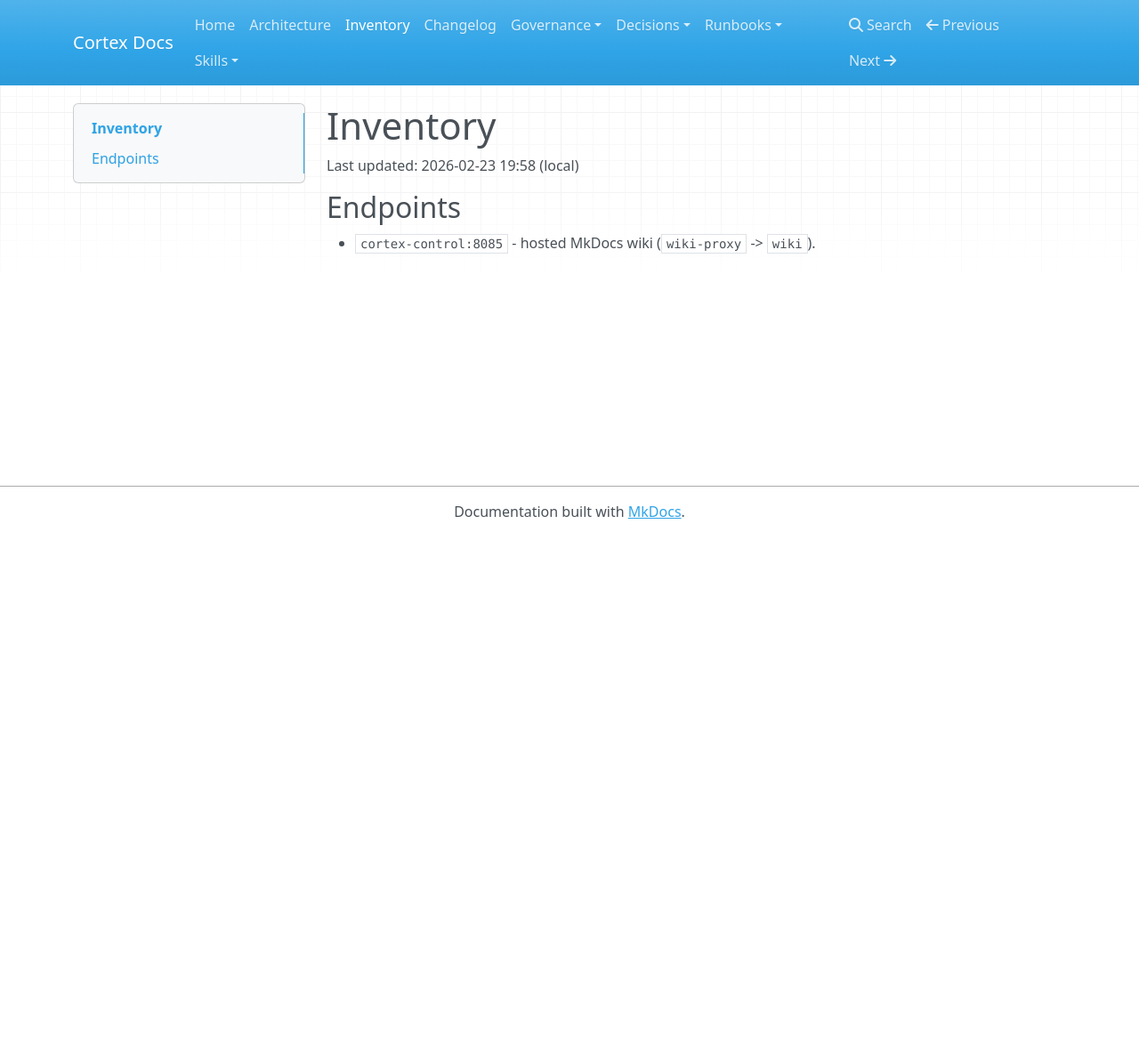
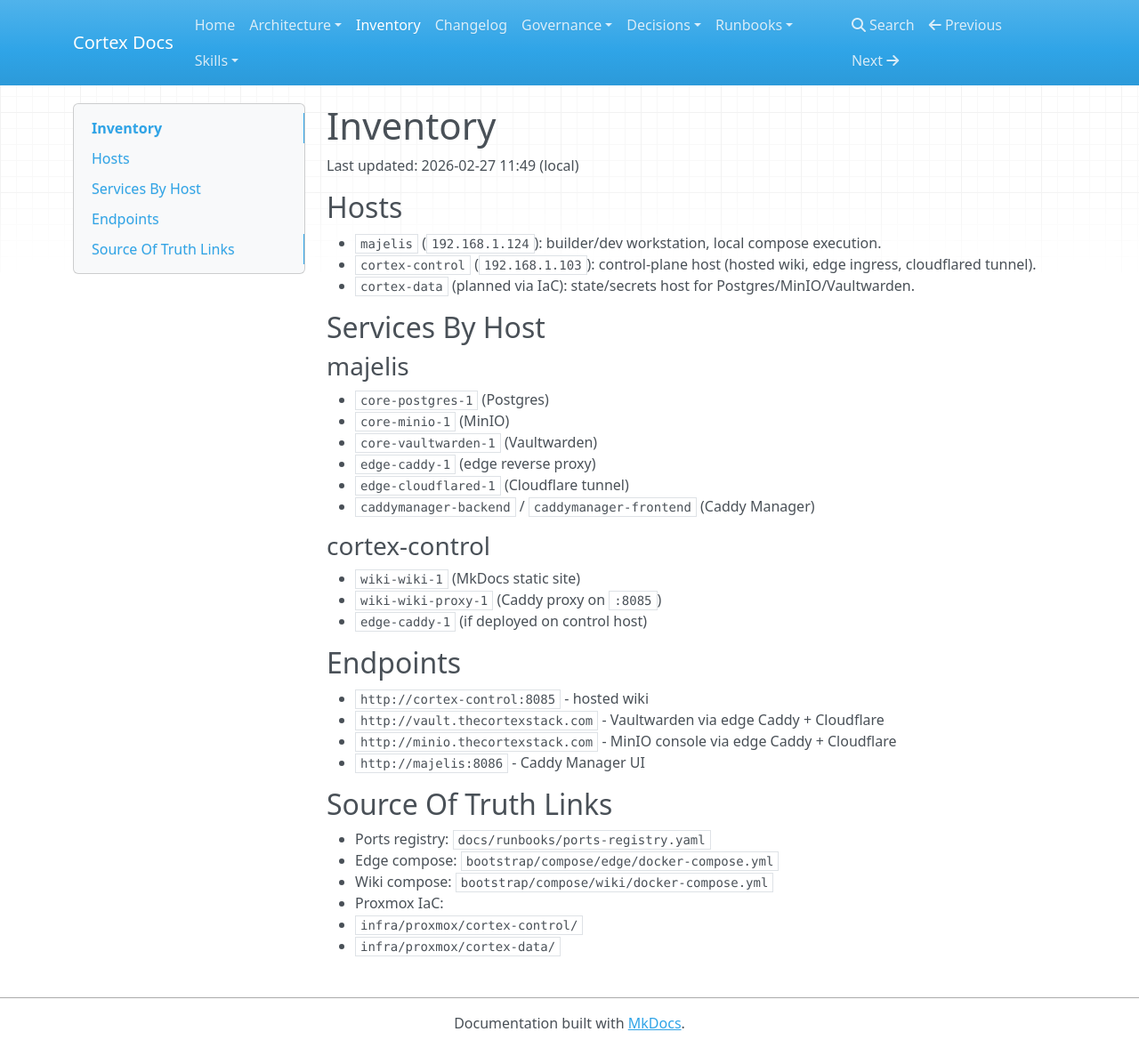
Before and after one commit to msm028/Cortex, an MkDocs documentation site: the page built from docs/inventory.md, in a window 1280 px wide and 1178 px high. Shown: the whole window at 89% size. Built offline with MkDocs 1.6.1, drawn with Linux system fonts in a browser that asks for light colours; nearby versions of some CDN libraries.

Commit message:
docs: add architecture diagrams and improve iac/inventory discoverability

```diff
--- a/docs/inventory.md
+++ b/docs/inventory.md
@@ -1,6 +1,42 @@
 # Inventory
 
-Last updated: 2026-02-23 19:58 (local)
+Last updated: 2026-02-27 11:49 (local)
+
+## Hosts
+
+- `majelis` (`192.168.1.124`): builder/dev workstation, local compose execution.
+- `cortex-control` (`192.168.1.103`): control-plane host (hosted wiki, edge ingress, cloudflared tunnel).
+- `cortex-data` (planned via IaC): state/secrets host for Postgres/MinIO/Vaultwarden.
+
+## Services By Host
+
+### majelis
+
+- `core-postgres-1` (Postgres)
+- `core-minio-1` (MinIO)
+- `core-vaultwarden-1` (Vaultwarden)
+- `edge-caddy-1` (edge reverse proxy)
+- `edge-cloudflared-1` (Cloudflare tunnel)
+- `caddymanager-backend` / `caddymanager-frontend` (Caddy Manager)
+
+### cortex-control
+
+- `wiki-wiki-1` (MkDocs static site)
+- `wiki-wiki-proxy-1` (Caddy proxy on `:8085`)
+- `edge-caddy-1` (if deployed on control host)
+
 ## Endpoints
 
-- `cortex-control:8085` - hosted MkDocs wiki (`wiki-proxy` -> `wiki`).
+- `http://cortex-control:8085` - hosted wiki
+- `http://vault.thecortexstack.com` - Vaultwarden via edge Caddy + Cloudflare
+- `http://minio.thecortexstack.com` - MinIO console via edge Caddy + Cloudflare
+- `http://majelis:8086` - Caddy Manager UI
+
+## Source Of Truth Links
+
+- Ports registry: `docs/runbooks/ports-registry.yaml`
+- Edge compose: `bootstrap/compose/edge/docker-compose.yml`
+- Wiki compose: `bootstrap/compose/wiki/docker-compose.yml`
+- Proxmox IaC:
+  - `infra/proxmox/cortex-control/`
+  - `infra/proxmox/cortex-data/`
--- a/mkdocs.yml
+++ b/mkdocs.yml
@@ -2,7 +2,9 @@ site_name: Cortex Docs
 
 nav:
   - Home: index.md
-  - Architecture: ARCHITECTURE.md
+  - Architecture:
+      - Architecture Overview: ARCHITECTURE.md
+      - Architecture Diagrams: architecture-diagrams.md
   - Inventory: inventory.md
   - Changelog: CHANGELOG.md
   - Governance:
@@ -27,6 +29,7 @@ nav:
       - Ops Commands: runbooks/ops-commands.md
       - Plan Validate Execute: runbooks/plans.md
       - Ports and Service Map: runbooks/ports-and-service-map.md
+      - IaC Provisioning Index: runbooks/provisioning-iac.md
       - Provision Cortex-Control: runbooks/provision-cortex-control.md
       - Provision Cortex-Data: runbooks/provision-cortex-data.md
       - Publish Wiki With Cloudflare Access: runbooks/publish-wiki-cloudflare-access.md
```
Also changed, not shown: docs/architecture-diagrams.md (added, +87 -0 lines), docs/index.md (+1 -0 lines), docs/runbooks/README.md (+1 -0 lines), docs/runbooks/provisioning-iac.md (added, +49 -0 lines).
